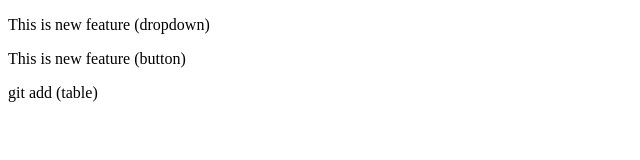
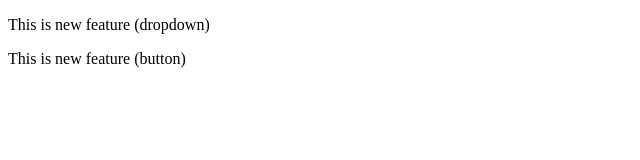
Before and after one commit to aditya8161/localrepo, a plain HTML site: page home.html in a window 1280 px wide. Shown: the whole page, without its empty margins (0-640 px from the left). Drawn offline with Linux system fonts and the light colour scheme.

Commit message:
normal commit

```diff
--- a/home.html
+++ b/home.html
@@ -9,6 +9,5 @@
     <p>This is new feature (dropdown)</p>
     <p>This is new feature (button)</p>
 
-    <p>git add (table)</p>
 </body>
 </html>
```
